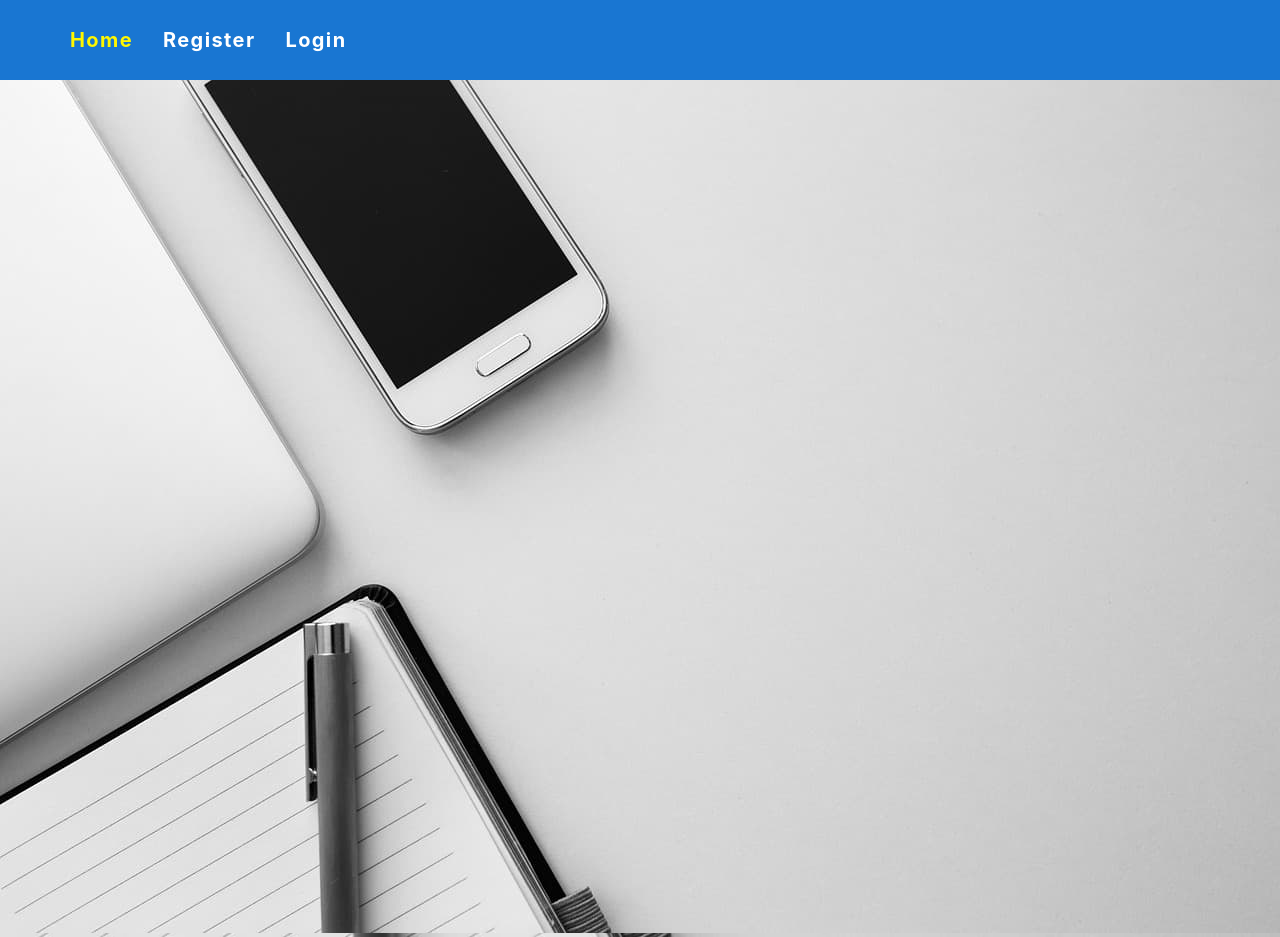
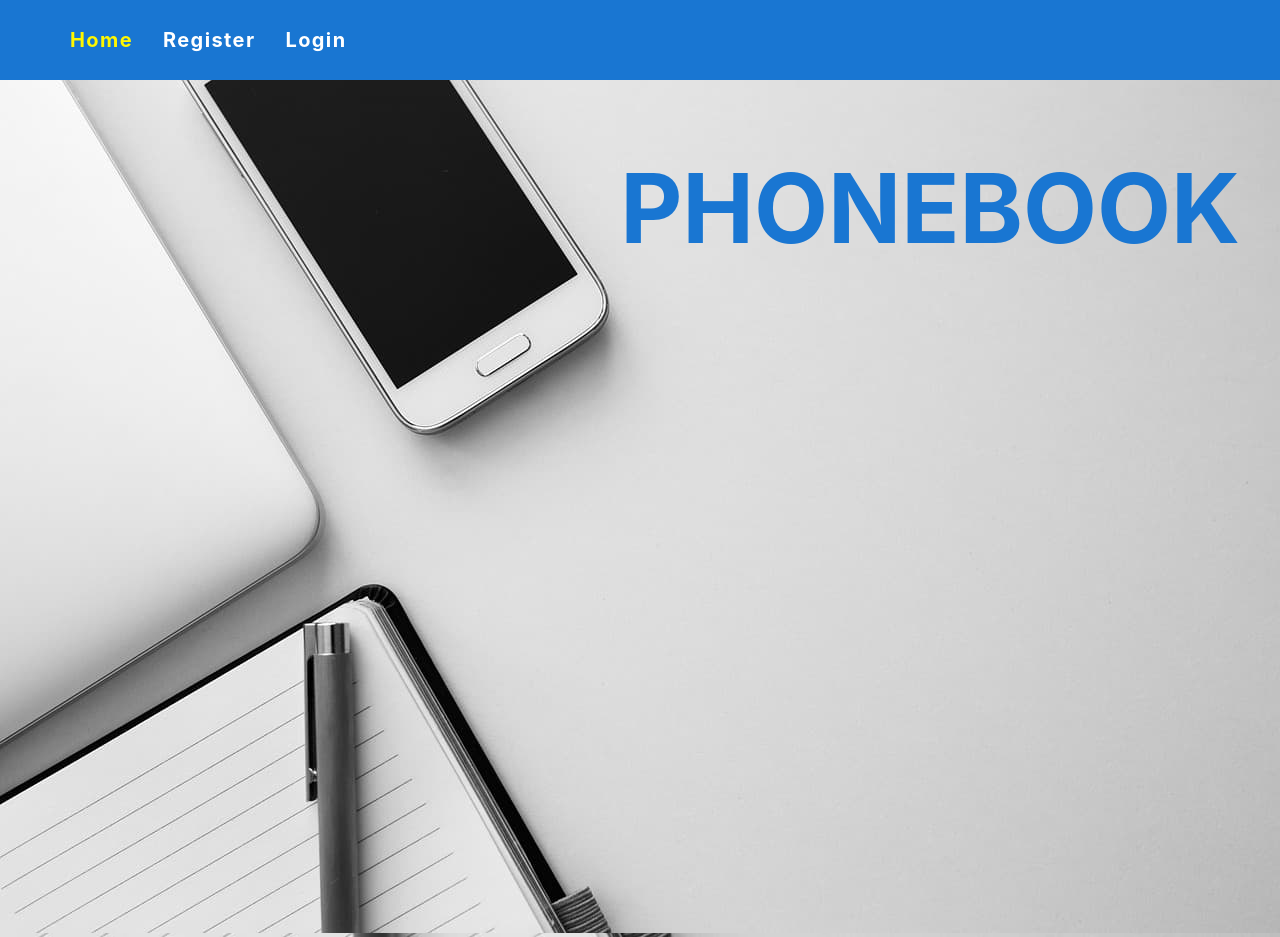
Before and after one commit to Aleksandr2905/Phonebook, a React (Create React App) app: page / in a window 1280 px wide. Built offline with nearby package versions, Linux system fonts and the light colour scheme.

Commit message:
update home page

```diff
--- a/src/pages/HomePage.jsx
+++ b/src/pages/HomePage.jsx
@@ -5,6 +5,7 @@ import css from './Page.module.css';
 export const HomePage = () => {
   return (
     <div>
+      <h2 className={css.homeTitle}>Phonebook</h2>
       <img className={css.homeImg} src={image} alt="phone" />
     </div>
   );
--- a/src/pages/Page.module.css
+++ b/src/pages/Page.module.css
@@ -151,6 +151,15 @@
   background-color: #fff;
 }
 
+.homeTitle {
+  position: absolute;
+  top: 150px;
+  right: 40px;
+  padding: 0;
+  text-transform: uppercase;
+  font-size: 96px;
+  color: #1976d2;
+}
 .homeImg {
   width: 100%;
   height: 100%;
```
